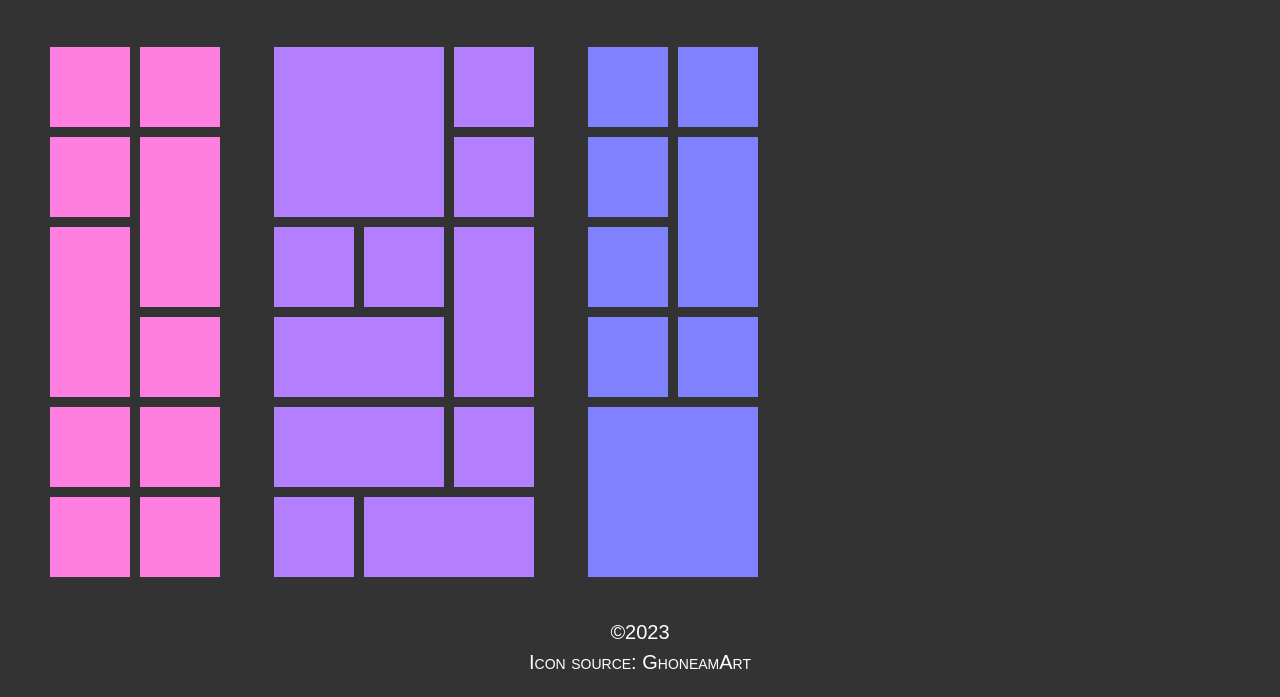
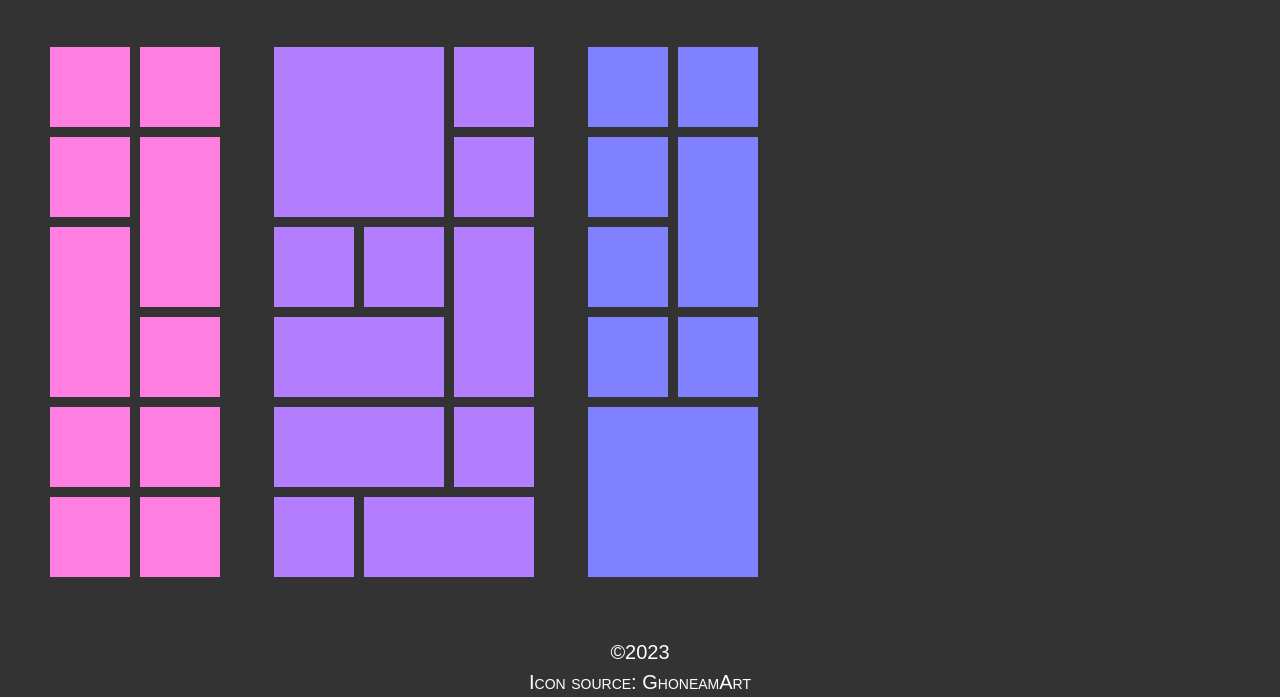
Before and after one commit to EvgenyRaevsky/wn8, a plain HTML site: page index.html in a window 1280 px wide. Shown: the part 103-800 px from the top of the page. Drawn offline with Linux system fonts and the light colour scheme.

Commit message:
fourth commit

```diff
--- a/style.css
+++ b/style.css
@@ -26,7 +26,7 @@ header {
 
 main {
     width: 100%;
-    height: calc(100vh - 200px);
+    height: calc(100vh - 220px);
     padding-left: 50px;
     overflow: auto;
 }
@@ -39,7 +39,7 @@ footer {
     font-size: 20px;
     line-height: 1.5;
     text-align: center;
-    padding-top: 20px;
+    padding-top: 40px;
 }
 
 footer a {
```
